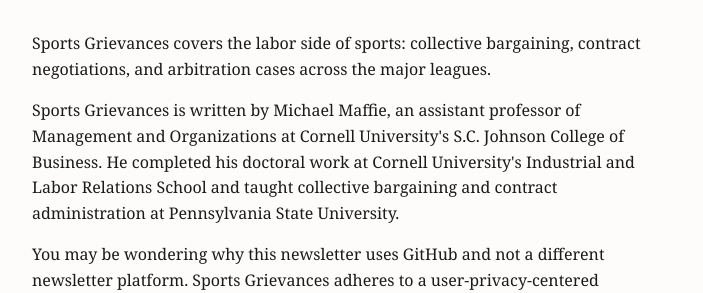
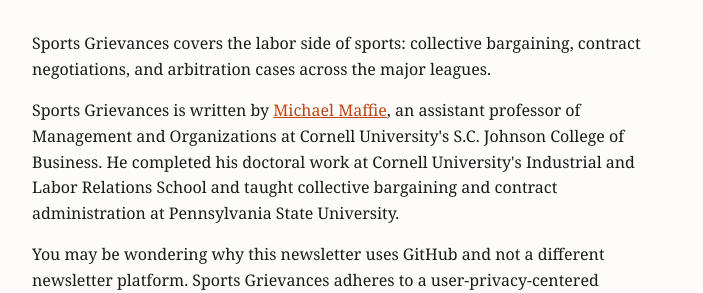
Before and after one commit to maffiemd/grievances-about-sports, a Jekyll site: the page built from about.html, in a window 1280 px wide. Shown: the part 187-480 px from the top of the page, without its empty margins (288-991 px from the left). Built offline with Jekyll 4.4.1, drawn with Linux system fonts in a browser that asks for light colours; part of the change alters nothing that is shown.

```diff
--- a/about.html
+++ b/about.html
@@ -4,6 +4,6 @@ title: About
 ---
 <h1>About</h1>
 <p>{{ site.title }} covers the labor side of sports: collective bargaining, contract negotiations, and arbitration cases across the major leagues.</p>
-<p>{{ site.title }} is written by Michael Maffie, an assistant professor of Management and Organizations at Cornell University's S.C. Johnson College of Business. He completed his doctoral work at Cornell University's Industrial and Labor Relations School and taught collective bargaining and contract administration at Pennsylvania State University.</p>
+<p>{{ site.title }} is written by <a href="https://business.cornell.edu/profiles/mdm283/">Michael Maffie</a>, an assistant professor of Management and Organizations at Cornell University's S.C. Johnson College of Business. He completed his doctoral work at Cornell University's Industrial and Labor Relations School and taught collective bargaining and contract administration at Pennsylvania State University.</p>
 <p>You may be wondering why this newsletter uses GitHub and not a different newsletter platform. {{ site.title }} adheres to a user-privacy-centered approach to the Internet: your data is yours. This site collects no data about you other than your email address. There are no tracking scripts, analytics, ad pixels, screen recording, third-party data sharing, or other methods of user data extraction. As a result of using a non-traditional platform, however, the first few emails may go to your spam folder, especially if you subscribe using a Microsoft Outlook account.</p>
 <p>New posts land here and go out by email — <a href="{{ '/subscribe/' | relative_url }}">subscribe</a> to get them.</p>
```
